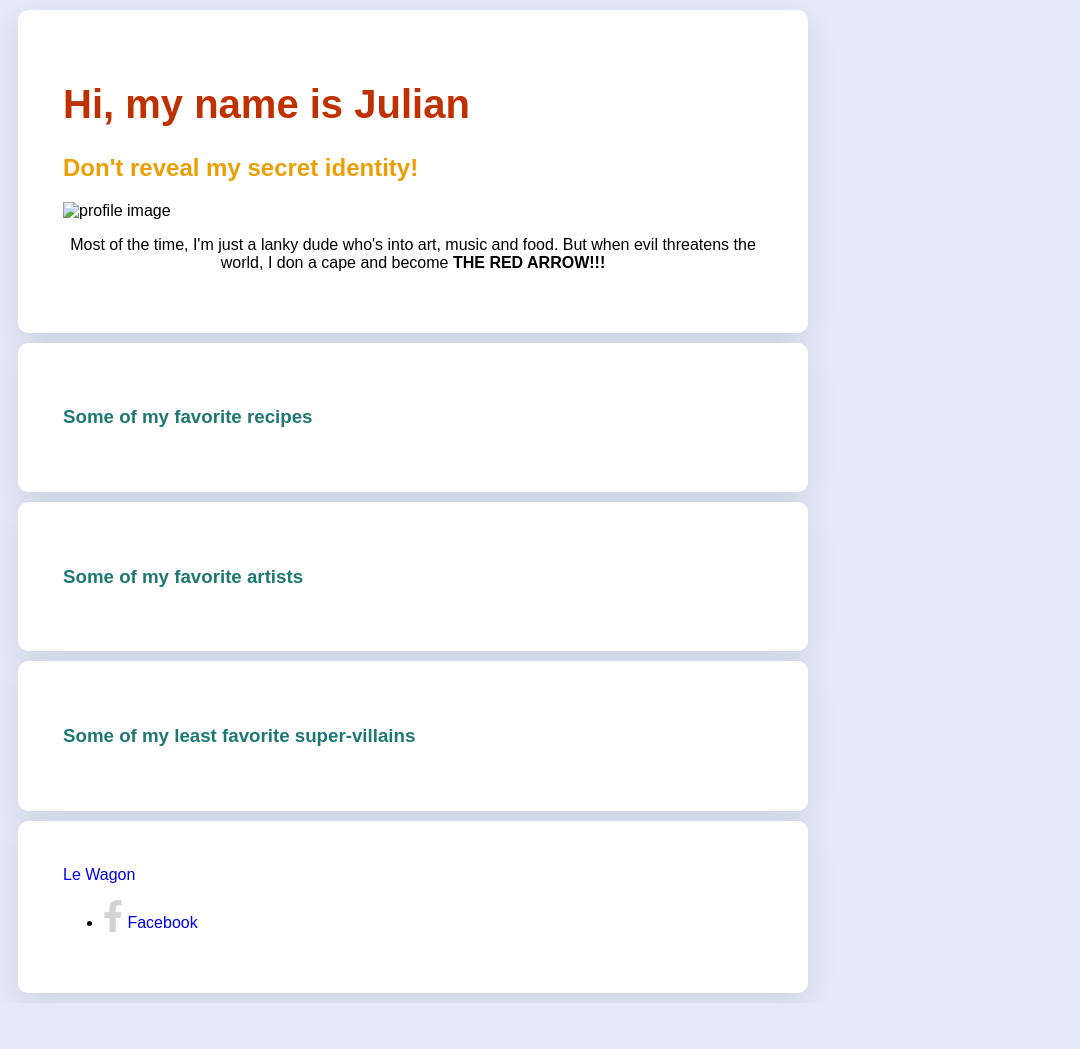
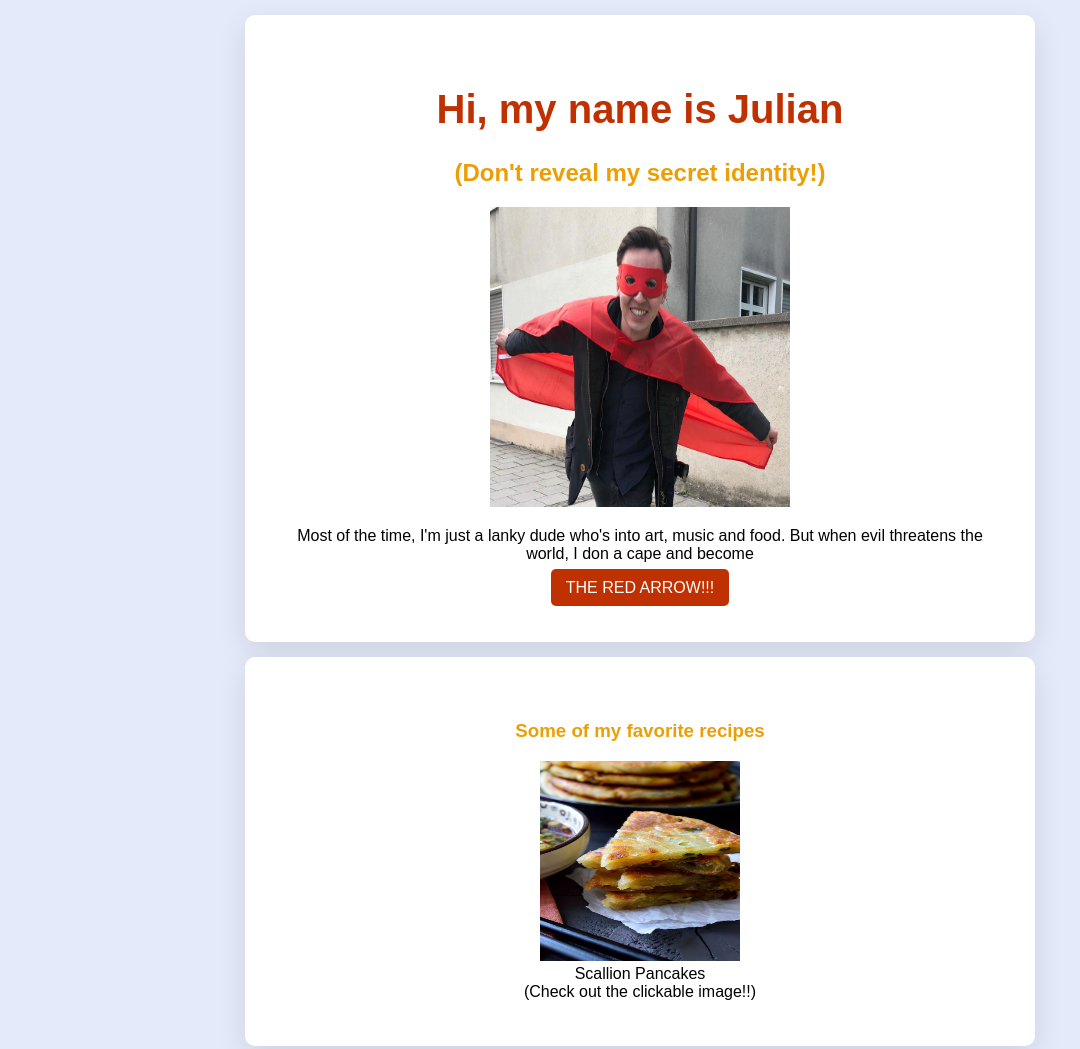
Before and after one commit to Kafoozelum/profile, a plain HTML site: page index.html in a window 1280 px wide. Shown: the top 1049 px of the page, without its empty margins (0-1080 px from the left). Before the commit the page ends 1003 px from the top, so only its background shows below. Drawn offline with Linux system fonts and the light colour scheme.

Commit message:
new profile

```diff
--- a/index.html
+++ b/index.html
@@ -4,46 +4,51 @@
       <head>
         <meta charset="utf-8">
         <link rel="stylesheet" href="style.css">
-      <title>Julian's profile page</title>
+        <title>Julian's super-secret profile page</title>
       </head>
       <body>
 
         <h1>Hi, my name is Julian</h1>
-      <h2>Don't reveal my secret identity!</h2>
+        <h2>(Don't reveal my secret identity!)</h2>
 
-      <img src="images/4701f56e-ba11-49e4-a955-f6b0429840f8.JPG" alt="profile image" height="200" width="200">
+        <img src="images/4701f56e-ba11-49e4-a955-f6b0429840f8.jpeg" alt="profile image" height="300" width="300">
 
-      <p>Most of the time, I'm just a lanky dude who's into art, music and food. But when evil threatens the world, I don a cape and become <strong>THE RED ARROW!!!</strong></p>
+        <p>Most of the time, I'm just a lanky dude who's into art, music and food. But when evil threatens the world, I don a cape and become</p>
+
+        <a href="https://www.amazon.com/Red-Superhero-Cape-Size-Fits/dp/B00LXCYEJW" target="_blank" class="btn-red">THE RED ARROW!!! </a>
+
     </div>
 
     <div>
       <h3>Some of my favorite recipes</h3>
+      <a href="https://thewoksoflife.com/shanghai-scallion-pancakes/" target="_blank">
+       <img src="images/scallion-pancake_01_03-K-1360x1762.jpg" alt="profile image" height="200" width="200" />
+      </a>
+      <br>
+      Scallion Pancakes
+      <br>
+      (Check out the clickable image!!)
     </div>
 
     <div>
       <h3>Some of my favorite artists</h3>
+      <a href="https://en.wikipedia.org/wiki/Gustave_Dor%C3%A9" target="_blank">
+        <img src="images/gettyimages-165529337-2048x2048.jpg" alt="profile image" height="300" width="300" />
+      </a>
+      <br>
+      Gustave Doré
     </div>
 
     <div>
-      <h3>Some of my least favorite super-villains</h3>
+      <h3>Some of my LEAST favorite super-villains</h3>
+      <img src="images/trumpcover_1017.jpg" alt="profile image" height="350" width="300">
     </div>
 
     <div>
-      <a href="https://www.lewagon.com" target="_blank">
-      Le Wagon
+      <a href="https://www.facebook.com/">
+        <i class="fab fa-facebook-f"></i>
       </a>
-      <!-- <br>
-      <button type="button">Click Me!</button> -->
-
-      <ul>
-        <li>
-          <a href="https://www.facebook.com/">
-            <i class="fab fa-facebook-f"></i> Facebook
-          </a>
-        </li>
-      </ul>
     </div>
-
 
   </body>
 </html>
--- a/style.css
+++ b/style.css
@@ -4,10 +4,14 @@
 body {
   font-family: 'Cantarell', sans-serif;
   background-color: #E5EAFA;
+  text-align: center;
+
 }
 
 h1, h2 {
   font-family: 'Sonsie One', sans-serif;
+  text-align: center;
+
 }
 
 h1 {
@@ -20,7 +24,7 @@ h2 {
 }
 
 h3 {
-  color: #1D7874;
+  color: #EC9F05;
 }
 
 p {
@@ -33,7 +37,7 @@ a {
 
 i {
   font-size: 32px;
-  color: lightgrey;
+  color: #BF3100;
 }
 
 i:hover {
@@ -51,7 +55,7 @@ i:hover {
 }
 
 .btn-red {
-  background-color: #DA5552;
+  background-color: #BF3100;
   padding: 10px 15px;
   color: white;
   border-radius: 5px;
@@ -79,6 +83,6 @@ div {
   border-radius: 10px;                        /* Small radius */
   box-shadow: 0 10px 30px rgba(0,0,0,.1);
   width: 700px;
-
-  margin: 10px;
+  margin: auto;
+  margin-top: 15px;
 }
```
Also changed, not shown: images/4701f56e-ba11-49e4-a955-f6b0429840f8.jpeg (added), images/scallion-pancake_01_03-K-1360x1762.jpg (added), images/trumpcover_1017.jpg (added), 2 other files. Lines whose indentation alone changed are shown as unchanged.
